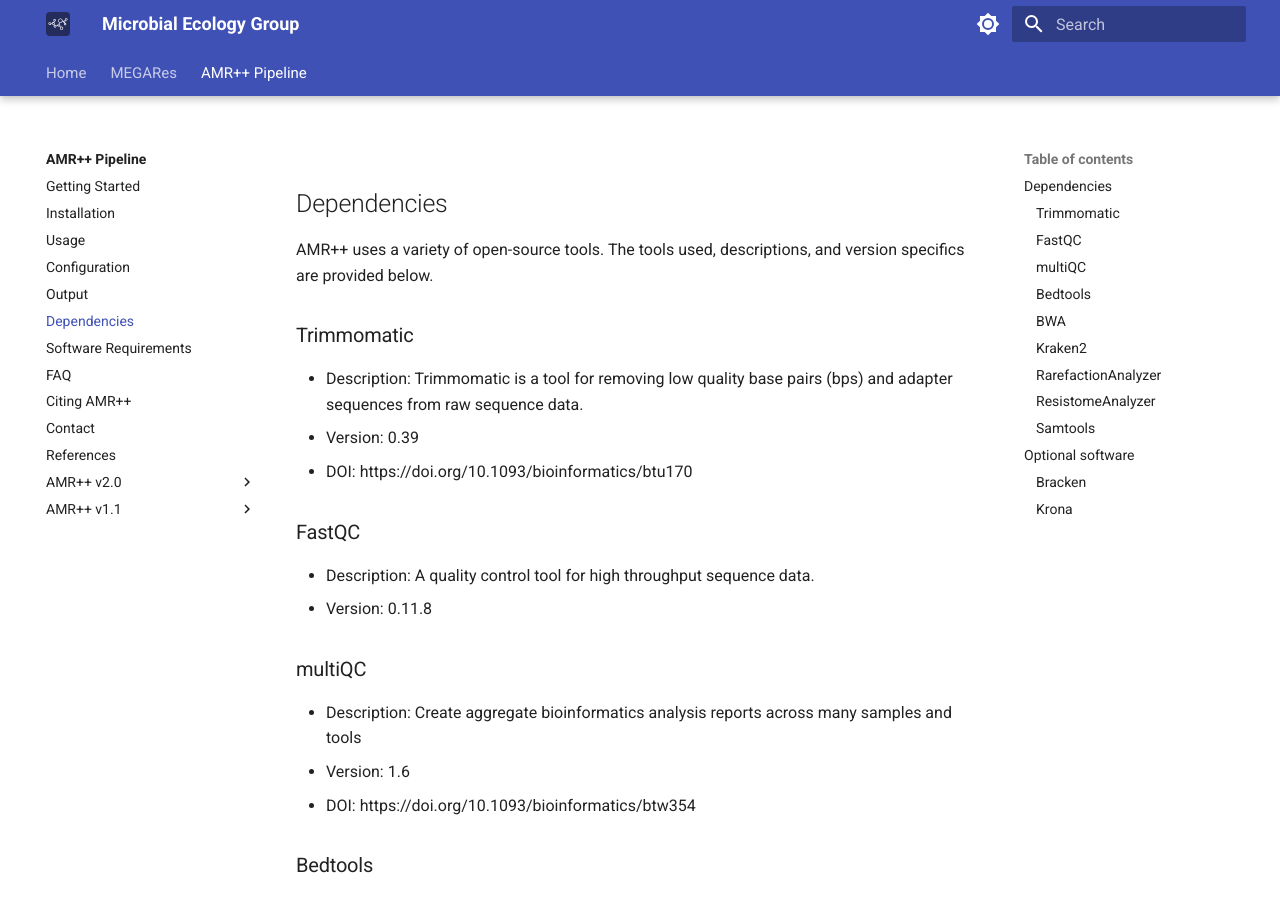
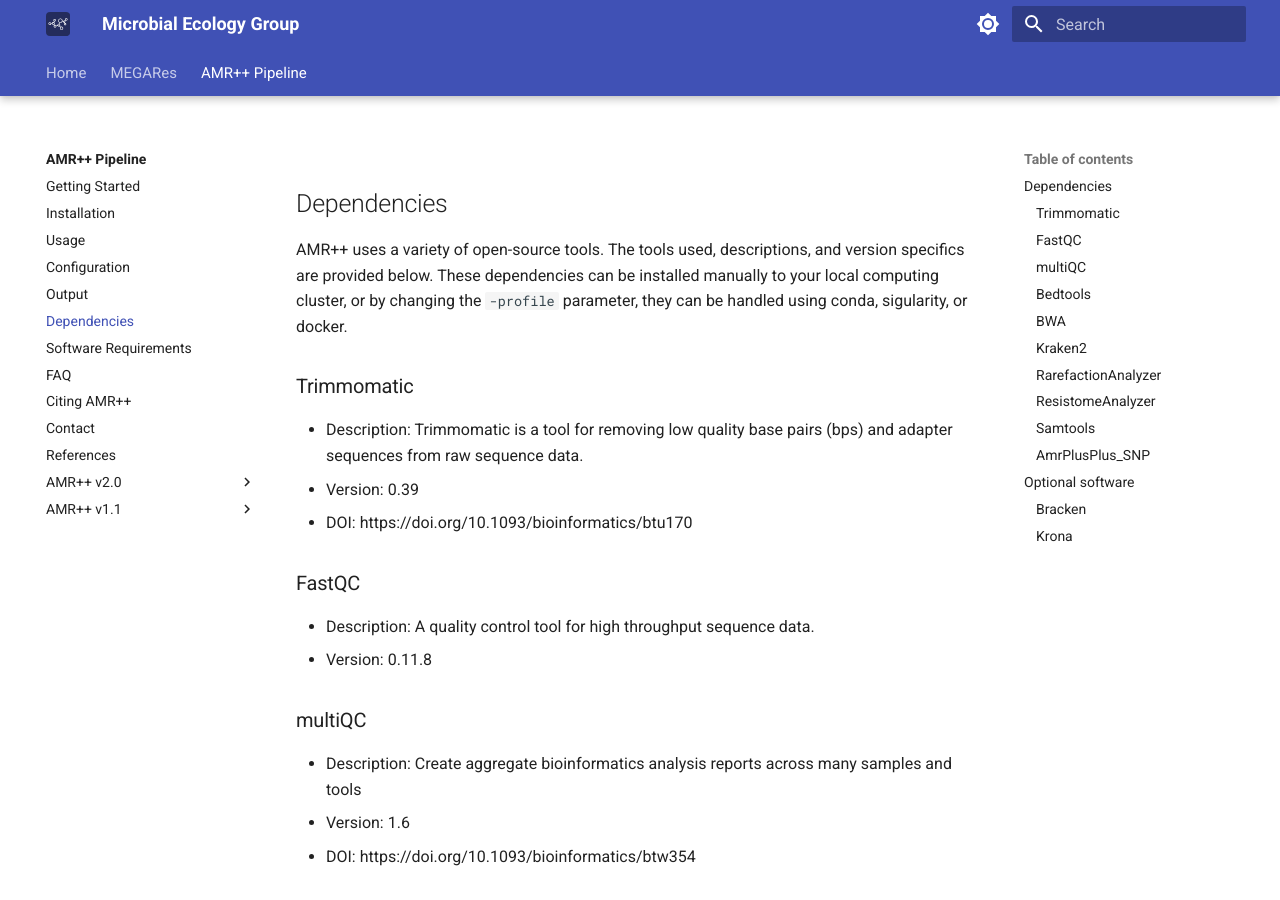
Before and after one commit to Microbial-Ecology-Group/meglab, an MkDocs documentation site: the page built from docs/amrplusplus/latest/dependencies.md, in a window 1280 px wide and 900 px high. Built offline with MkDocs 1.6.1 and Material for MkDocs 9.7.7, drawn with Linux system fonts in a browser that asks for light colours; some of the changed text lies outside the part shown.

Commit message:
Update dependencies.md

````diff
--- a/docs/amrplusplus/latest/dependencies.md
+++ b/docs/amrplusplus/latest/dependencies.md
@@ -1,7 +1,7 @@
 Dependencies
 ------------
 
-AMR++ uses a variety of open-source tools. The tools used, descriptions, and version specifics are provided below.
+AMR++ uses a variety of open-source tools. The tools used, descriptions, and version specifics are provided below. These dependencies can be installed manually to your local computing cluster, or by changing the ```-profile``` parameter, they can be handled using conda, sigularity, or docker.
 
 ### Trimmomatic
   - Description: Trimmomatic is a tool for removing low quality base pairs (bps) and adapter sequences from raw sequence data.
@@ -47,7 +47,10 @@
   - Version: 1.9
   - DOI: https://doi.org/10.1093/bioinformatics/btp352
 
-
+### AmrPlusPlus_SNP
+  - Description: The [AMRPlusPlus_SNP repository](https://github.com/Isabella136/AmrPlusPlus_SNP) contains multiple progams used to either extract SNP info or to verify ARGs for resistant-conferring SNPs.
+  - Version: 0.0.0
+  - DOI:
 
 # Optional software
 
````
